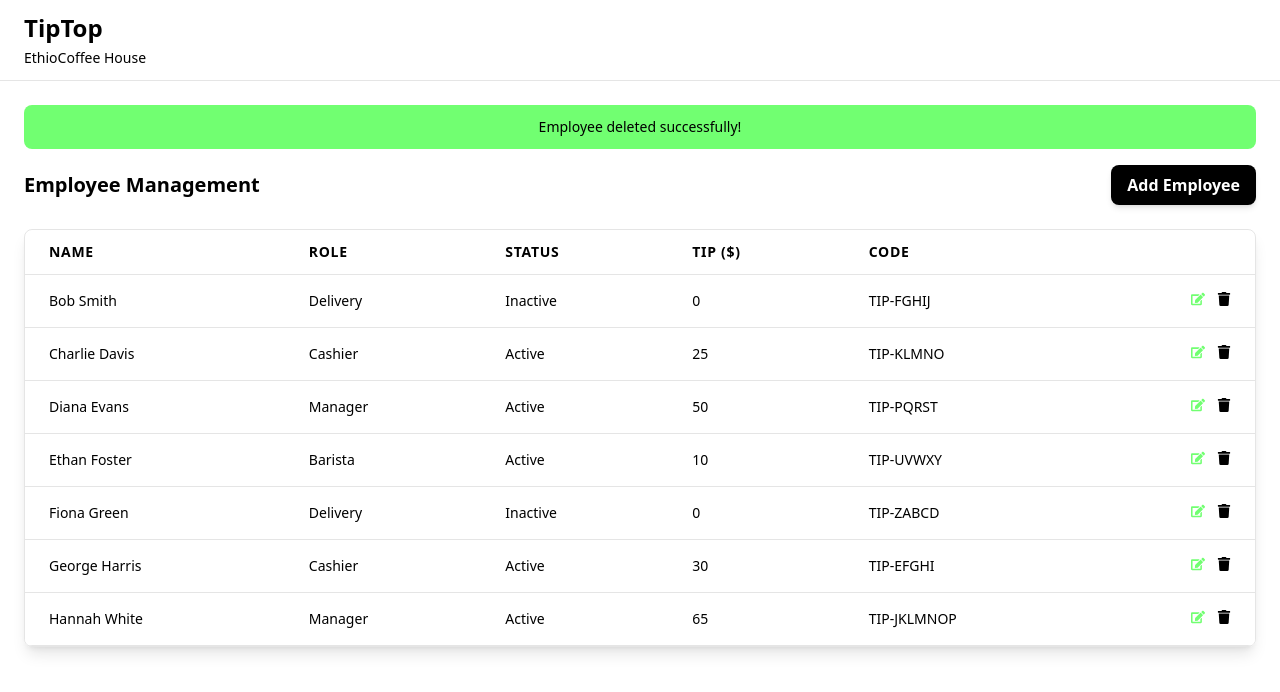
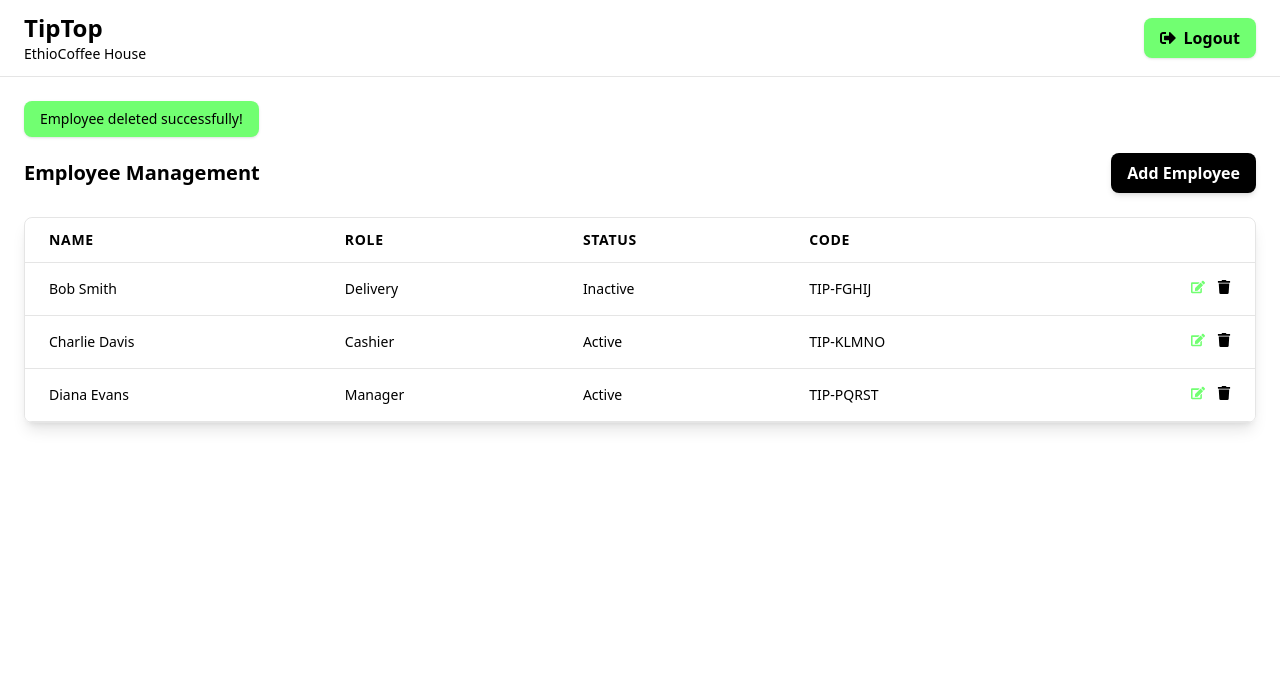
Before and after one commit to nuhajoy/Tipping-App-frontend, a Next.js app in the folder tipping-app/: page /dashboard/provider in a window 1280 px wide. Both pictures are taken after a click on the button 1224 px from the left and 239 px from the top of the page. Shown: the top 692 px of the page. Built offline with nearby package versions, Linux system fonts and the light colour scheme.

Commit message:
add logout btn

```diff
--- a/tipping-app/src/app/dashboard/provider/page.jsx
+++ b/tipping-app/src/app/dashboard/provider/page.jsx
@@ -1,7 +1,7 @@
 "use client";
 
 import { useState, useEffect } from "react";
-import { FaEdit, FaTrash } from "react-icons/fa"; // ✅ Import icons
+import { FaEdit, FaTrash, FaSignOutAlt } from "react-icons/fa"; // ✅ Added logout icon
 
 export default function EmployeeDashboard() {
   const [employees, setEmployees] = useState([]);
@@ -24,14 +24,10 @@ export default function EmployeeDashboard() {
         setEmployees(JSON.parse(storedEmployees));
       } else {
         const dummyEmployees = [
-          { id: "1", name: "Alice Johnson", role: "Barista", status: "Active", tip: 15, code: "TIP-ABCDE" },
-          { id: "2", name: "Bob Smith", role: "Delivery", status: "Inactive", tip: 0, code: "TIP-FGHIJ" },
-          { id: "3", name: "Charlie Davis", role: "Cashier", status: "Active", tip: 25, code: "TIP-KLMNO" },
-          { id: "4", name: "Diana Evans", role: "Manager", status: "Active", tip: 50, code: "TIP-PQRST" },
-          { id: "5", name: "Ethan Foster", role: "Barista", status: "Active", tip: 10, code: "TIP-UVWXY" },
-          { id: "6", name: "Fiona Green", role: "Delivery", status: "Inactive", tip: 0, code: "TIP-ZABCD" },
-          { id: "7", name: "George Harris", role: "Cashier", status: "Active", tip: 30, code: "TIP-EFGHI" },
-          { id: "8", name: "Hannah White", role: "Manager", status: "Active", tip: 65, code: "TIP-JKLMNOP" },
+          { id: "1", name: "Alice Johnson", role: "Barista", status: "Active", code: "TIP-ABCDE" },
+          { id: "2", name: "Bob Smith", role: "Delivery", status: "Inactive", code: "TIP-FGHIJ" },
+          { id: "3", name: "Charlie Davis", role: "Cashier", status: "Active", code: "TIP-KLMNO" },
+          { id: "4", name: "Diana Evans", role: "Manager", status: "Active", code: "TIP-PQRST" },
         ];
         setEmployees(dummyEmployees);
       }
@@ -60,7 +56,6 @@ export default function EmployeeDashboard() {
         name: newEmployeeName,
         role: newEmployeeRole,
         status: newEmployeeStatus,
-        tip: 0,
         code: generateEmployeeCode(),
       };
       setEmployees((prev) => [...prev, newEmployee]);
@@ -104,20 +99,42 @@ export default function EmployeeDashboard() {
     showMessage("Employee deleted successfully!");
   };
 
+  const handleLogout = () => {
+    localStorage.clear();
+    showMessage("You have logged out.");
+    setTimeout(() => {
+      window.location.href = "/login";
+    }, 1500);
+  };
+
   return (
     <div className="bg-background text-foreground min-h-screen font-sans">
       <div className="mx-auto overflow-hidden">
-        <header className="px-3 sm:px-6 py-3 border-b border-border">
-          <h2 className="font-bold text-2xl">TipTop</h2>
-          <p className="text-muted-foreground text-sm mt-1">EthioCoffee House</p>
+        <header className="flex justify-between items-center px-3 sm:px-6 py-3 border-b border-border">
+          <div>
+            <h2 className="font-bold text-2xl">TipTop</h2>
+            <p className="text-muted-foreground text-sm">EthioCoffee House</p>
+          </div>
+          <div className="flex items-center gap-4">
+
+            <button
+              onClick={handleLogout}
+              className="flex items-center gap-2 bg-accent text-accent-foreground font-bold py-2 px-4 rounded-lg shadow-sm hover:opacity-90 transition"
+            >
+              <FaSignOutAlt /> Logout
+            </button>
+          </div>
         </header>
 
         <main className="p-4 sm:p-6">
-          {message && (
-            <div className="mb-4 p-3 rounded-lg text-sm text-center text-foreground bg-accent transition-opacity duration-300">
-              {message}
-            </div>
-          )}
+        {message && (
+  <div className="mb-4">
+    <span className="inline-block mx-auto px-4 py-2 rounded-lg text-sm text-foreground bg-accent shadow-sm">
+      {message}
+    </span>
+  </div>
+)}
+
 
           <div className="mb-6 flex flex-col sm:flex-row justify-between items-start sm:items-center gap-3">
             <h3 className="font-semibold text-lg sm:text-xl">Employee Management</h3>
@@ -187,7 +204,6 @@ export default function EmployeeDashboard() {
                   <th className="px-3 sm:px-6 py-3 text-left font-semibold uppercase tracking-wider">Name</th>
                   <th className="px-3 sm:px-6 py-3 text-left font-semibold uppercase tracking-wider">Role</th>
                   <th className="px-3 sm:px-6 py-3 text-left font-semibold uppercase tracking-wider">Status</th>
-                  <th className="px-3 sm:px-6 py-3 text-left font-semibold uppercase tracking-wider">Tip ($)</th>
                   <th className="px-3 sm:px-6 py-3 text-left font-semibold uppercase tracking-wider">Code</th>
                   <th className="px-3 sm:px-6 py-3 text-left font-semibold uppercase tracking-wider"></th>
                 </tr>
@@ -226,7 +242,6 @@ export default function EmployeeDashboard() {
                             <option value="Inactive">Inactive</option>
                           </select>
                         </td>
-                        <td className="px-3 sm:px-6 py-4">{editingEmployee.tip}</td>
                         <td className="px-3 sm:px-6 py-4">
                           <input
                             type="text"
@@ -237,16 +252,10 @@ export default function EmployeeDashboard() {
                           />
                         </td>
                         <td className="px-3 sm:px-6 py-4 text-right space-x-2">
-                          <button
-                            onClick={handleSaveEdit}
-                            className="text-accent hover:underline"
-                          >
+                          <button onClick={handleSaveEdit} className="text-accent hover:underline">
                             Save
                           </button>
-                          <button
-                            onClick={handleCancelEdit}
-                            className="text-muted-foreground hover:underline"
-                          >
+                          <button onClick={handleCancelEdit} className="text-muted-foreground hover:underline">
                             Cancel
                           </button>
                         </td>
@@ -256,10 +265,8 @@ export default function EmployeeDashboard() {
                         <td className="px-3 sm:px-6 py-4">{employee.name}</td>
                         <td className="px-3 sm:px-6 py-4">{employee.role}</td>
                         <td className="px-3 sm:px-6 py-4">{employee.status}</td>
-                        <td className="px-3 sm:px-6 py-4">{employee.tip}</td>
                         <td className="px-3 sm:px-6 py-4">{employee.code}</td>
                         <td className="px-3 sm:px-6 py-4 text-right space-x-3">
-                          {/* ✅ Replaced text with icons */}
                           <button
                             onClick={() => handleEditClick(employee)}
                             className="text-accent hover:text-accent/80"
@@ -279,10 +286,7 @@ export default function EmployeeDashboard() {
                 ))}
                 {employees.length === 0 && (
                   <tr>
-                    <td
-                      colSpan="6"
-                      className="px-3 sm:px-6 py-6 text-center text-muted-foreground"
-                    >
+                    <td colSpan="5" className="px-3 sm:px-6 py-6 text-center text-muted-foreground">
                       No employees added yet.
                     </td>
                   </tr>
```
